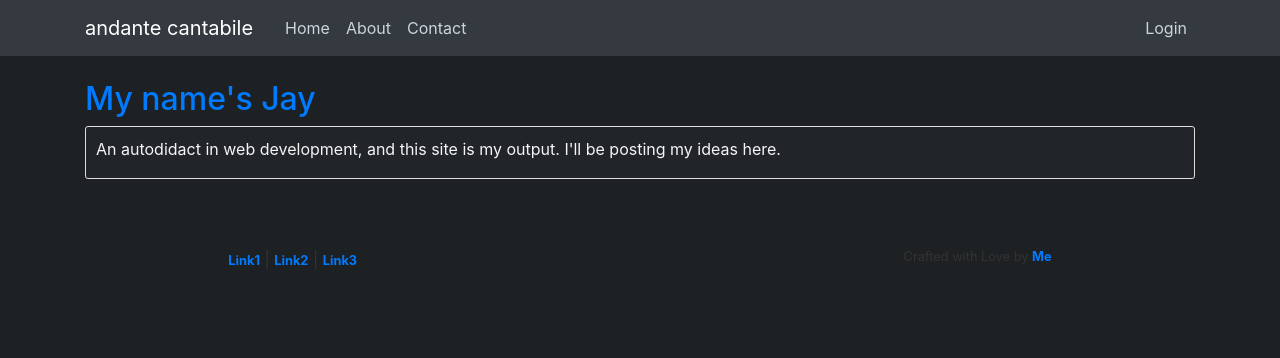
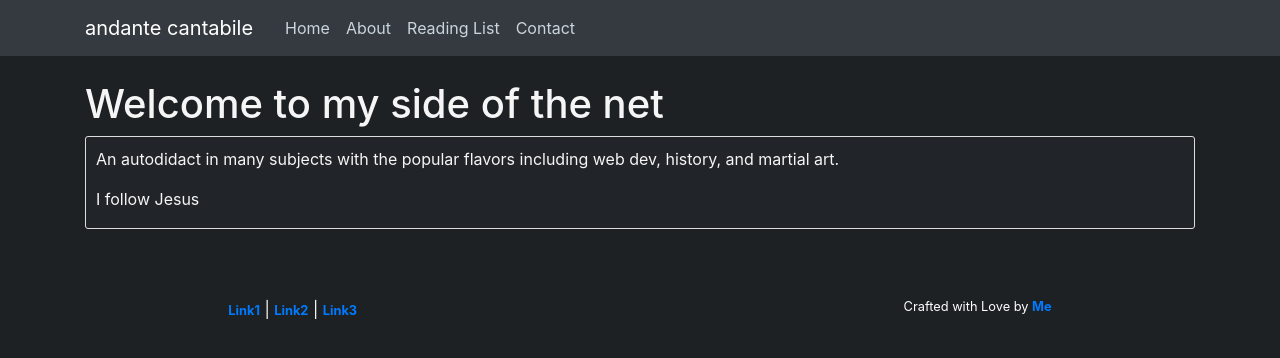
Before and after one commit to silaspath/lightning_flask, a Flask app: page /about in a window 1280 px wide. Shown: the top 358 px of the page. Run offline with Flask 2, Linux system fonts and the light colour scheme; parts of the project's set-up code (start-up, migrations or seed data) failed here and were passed over; some libraries are stand-ins or nearby versions.

Commit message:
added reading list and edit about me

```diff
--- a/lightning_flask/main/routes.py
+++ b/lightning_flask/main/routes.py
@@ -16,3 +16,7 @@ def home():  # AKA view function
 @main.route("/about")
 def about():
     return render_template('about.html', title='About')
+
+@main.route("/readinglist")
+def reading_list():
+    return render_template('reading.html', title='Reading List')
--- a/lightning_flask/static/main.css
+++ b/lightning_flask/static/main.css
@@ -1,14 +1,23 @@
 body {
   background: #1d2124;
-  color: #333333;
+  color: #fdfdfd;
   margin-top: 5rem;
 }
 
-h1, h2, h3, h4, h5, h6 {
+h1 {
+  color: whitesmoke;
+}
+
+h2, h3, h4, h5, h6 {
   color: #007bff;
 }
 
 p {
+  color: whitesmoke;
+}
+
+li {
+
   color: whitesmoke;
 }
 
--- a/lightning_flask/templates/about.html
+++ b/lightning_flask/templates/about.html
@@ -1,9 +1,9 @@
 {% extends "layout.html" %}
 {% block content %}
-    <h2>My name's Jay</h2>
+    <h1>Welcome to my side of the net</h1>
     <div class="about-section">
-        <p>An autodidact in web development, and this site is my output. I'll be posting my ideas here.
-        </p>
+        <p>An autodidact in many subjects with the popular flavors including web dev, history, and martial art.</p>
+        <p>I follow Jesus</p>
 
     </div>
 {% endblock content %}
--- a/lightning_flask/templates/layout.html
+++ b/lightning_flask/templates/layout.html
@@ -29,6 +29,7 @@
             <div class="navbar-nav mr-auto">
               <a class="nav-item nav-link" href="{{ url_for('main.home') }}">Home</a>
               <a class="nav-item nav-link" href="{{ url_for('main.about') }}">About</a>
+              <a class="nav-item nav-link" href="{{ url_for('main.reading_list') }}">Reading List</a>
               <a class="nav-item nav-link" href="{{ url_for('contact.email') }}">Contact</a>
             </div>
             <!-- Navbar Right Side -->
@@ -38,7 +39,8 @@
                 <a class="nav-item nav-link" href="{{ url_for('users.account') }}">Account</a>
                 <a class="nav-item nav-link" href="{{ url_for('users.logout') }}">Logout</a>
               {% else %}
-                <a class="nav-item nav-link" href="{{ url_for('users.login') }}">Login</a>
+               <!-- <a class="nav-item nav-link" href="{{ url_for('users.login') }}">Login</a>-->
+
                 <!--<a class="nav-item nav-link" href="{{ url_for('users.register') }}">Register</a>-->
               {% endif %}
             </div>
```
Also changed, not shown: lightning_flask/templates/reading.html (added, +25 -0 lines), 1 other file.
